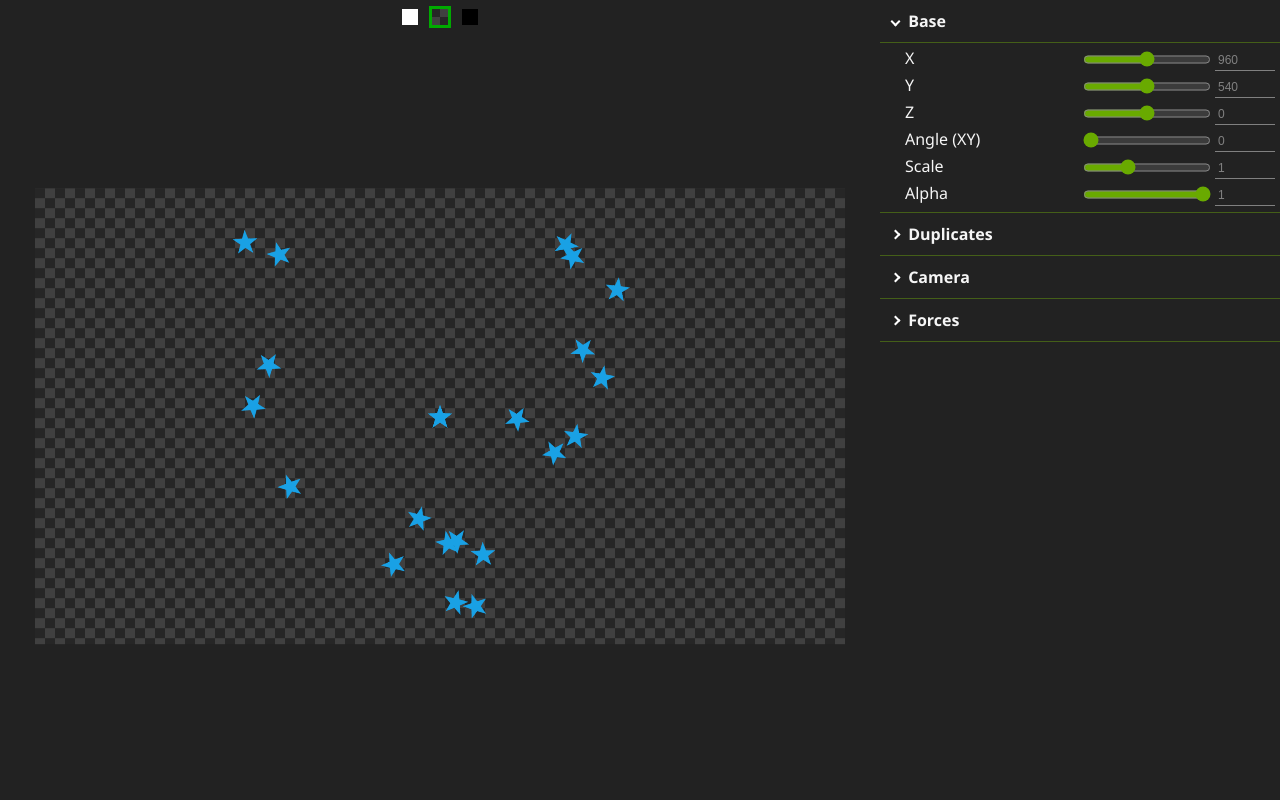
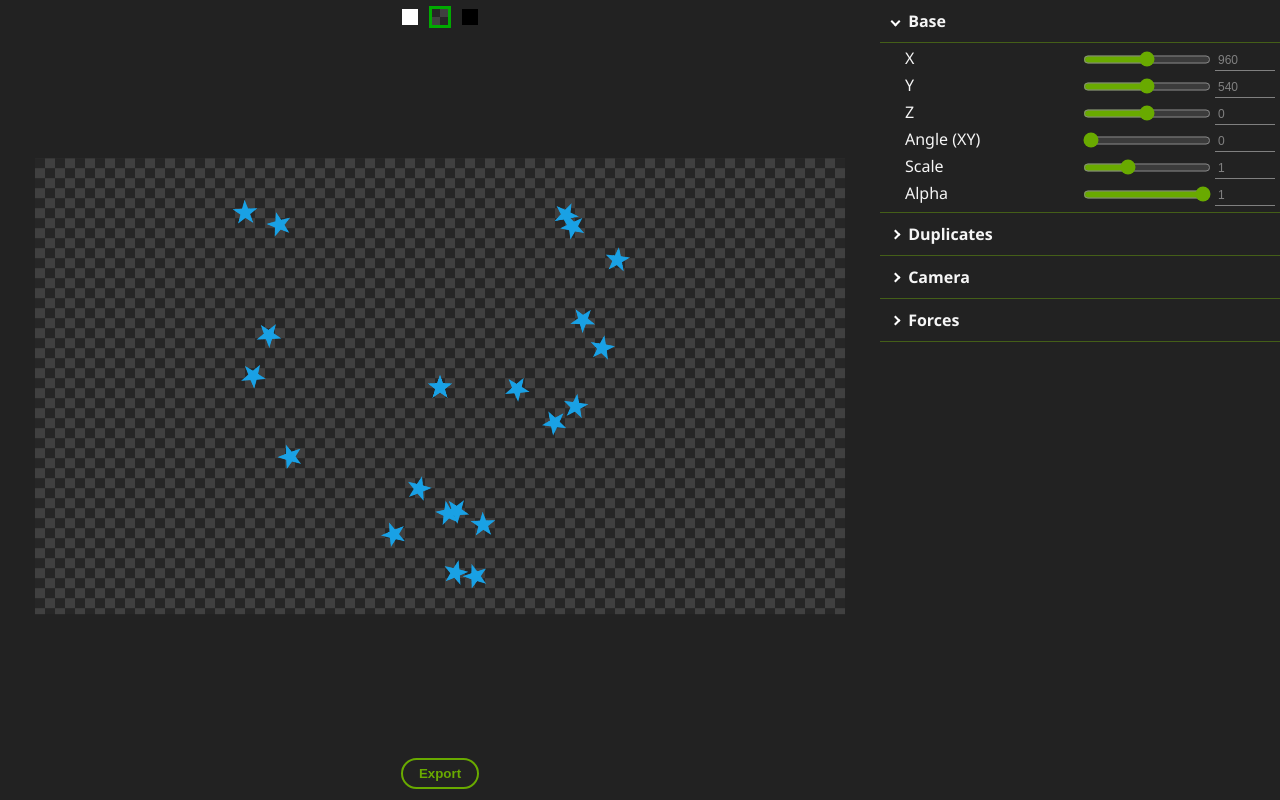
Before and after one commit to yikuansun/sprite-replicator, a SvelteKit app: page / in a window 1280 px wide. Built offline with nearby package versions, Linux system fonts and the light colour scheme.

Commit message:
Create export button

```diff
--- a/src/routes/+page.svelte
+++ b/src/routes/+page.svelte
@@ -177,6 +177,8 @@
     let draggingPos = false;
 
     let previewBg = "transparent";
+
+    let exportButtonReal;
 </script>
 
 <div id="previewSpace">
@@ -285,6 +287,18 @@
     <Square sideLength={16} fill="black" style={(previewBg == "black")?"outline-width: 3px;":""} on:click={() => { previewBg = "black"; }} />
 </div>
 
+<div id="exportPanel">
+    <span style="display: inline-block; vertical-align: middle;">
+        <button on:click={() => {
+            exportButtonReal.href = outputCanvas.toDataURL();
+            exportButtonReal.click();
+        }}>
+            Export
+        </button>
+        <a bind:this={exportButtonReal} href="https://bit.ly/dumbguypng" download="sprite-replicator-output.png" style:display="none">hi guys</a>
+    </span>
+</div>
+
 {#if portal == "photopea"}
     <!--photopea plugin-->
 {/if}
```
Also changed, not shown: src/lib/styles/global.css.
